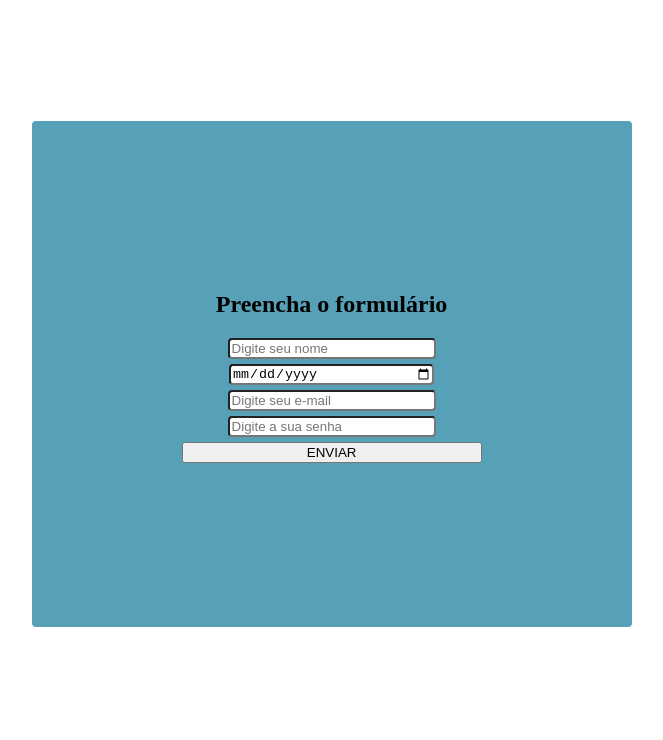
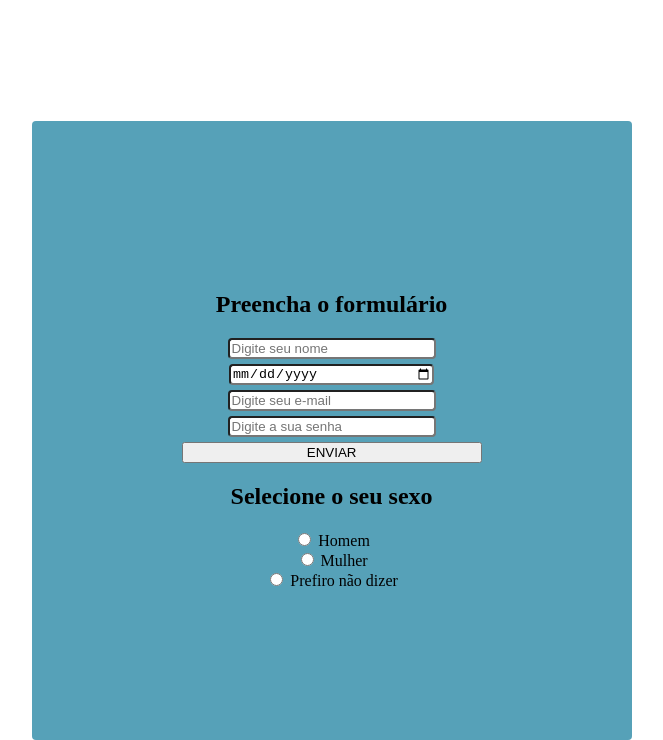
Before and after one commit to lethiciaasevedo1999/trabalho-pw-formularios, a plain HTML site: page index.html in a window 1280 px wide. Shown: the part 79-819 px from the top of the page, without its empty margins (314-977 px from the left). Drawn offline with Linux system fonts and the light colour scheme.

Commit message:
Adicionando input tipo radio para a seleção do sexo

```diff
--- a/index.html
+++ b/index.html
@@ -19,7 +19,21 @@
         <input class= "input_password"type="password" placeholder="Digite a sua senha">
         <button class="elemento-sozinho" type="submit">ENVIAR</button>
 
+       <form action="#">
+           <h2>Selecione o seu sexo</h2>
+
+        <input type="radio" name="genero" value="menino">
+        <label for="m">Homem</label><br>
+        <input type="radio" name="genero" value="menina">
+        <label for="f">Mulher</label><br>
+        <input type="radio" name="genero" value="prefiro não dizer">
+        <label for="f">Prefiro não dizer</label><br>
+
+       </form>
+
     </form>
+
+
 
 </body>
 </html>
```
